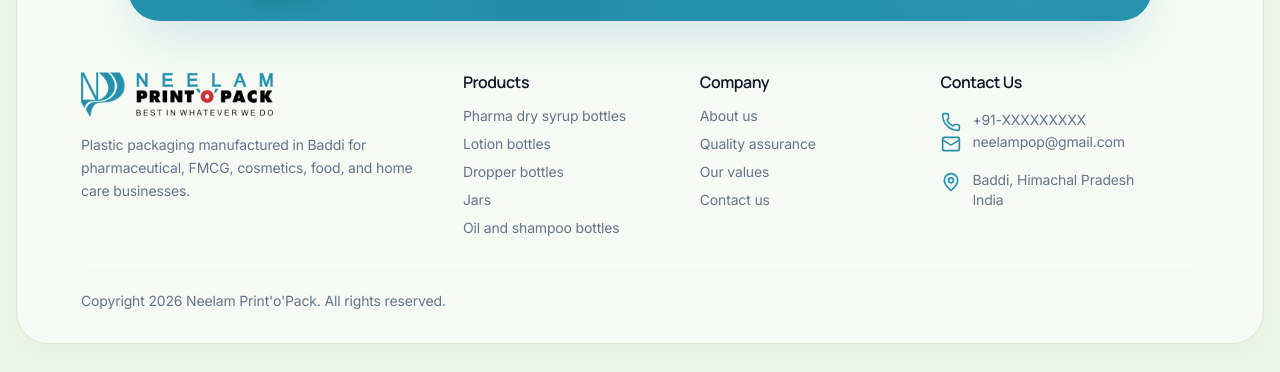
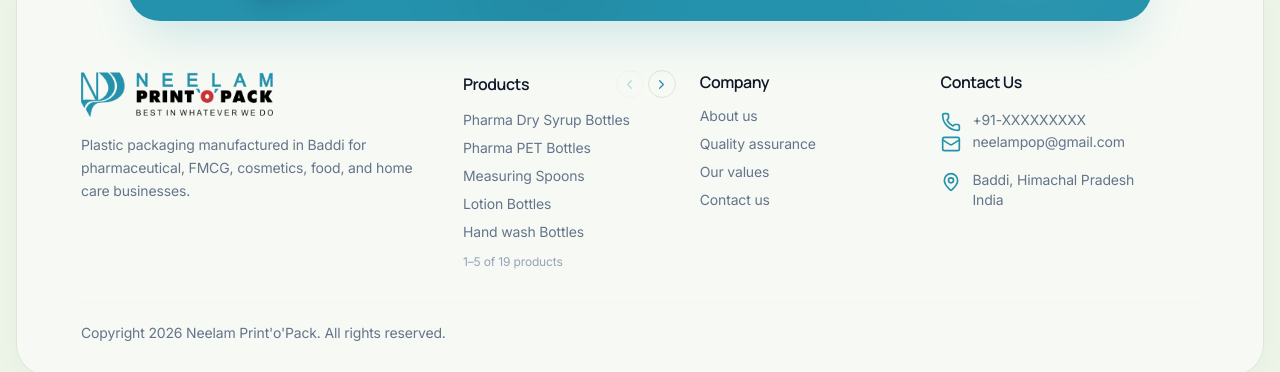
Before and after one commit to Nikhilguleria98/neelampop, a React (Vite) app: page / in a window 1280 px wide. Shown: the part 2682-3054 px from the top of the page. Built offline with nearby package versions, Linux system fonts and the light colour scheme.

Commit message:
all products shown in footer with same navigation links as navbar

```diff
--- a/src/components/Footer/footer.jsx
+++ b/src/components/Footer/footer.jsx
@@ -1,7 +1,41 @@
-import React from "react";
-import { AtSign,Phone,Mail, MapPin, Send } from "lucide-react";
+import React, { useState } from "react";
+import { AtSign, Mail, MapPin, Phone, Send } from "lucide-react";
 
 export default function Footer() {
+const [productPage, setProductPage] = useState(() => {
+  const savedPage = sessionStorage.getItem("footerProductPage");
+  return savedPage !== null ? Number(savedPage) : 0;
+});
+const productsPerPage = 5;
+
+const products = [
+  { name: "Pharma Dry Syrup Bottles", path: "/products/1/group" },
+  { name: "Pharma PET Bottles", path: "/products/55/10ml-22mm" },
+  { name: "Measuring Spoons", path: "/products/2/measuring-hollow-spoon" },
+  { name: "Lotion Bottles", path: "/products/3" },
+  { name: "Hand wash Bottles", path: "/products/4" },
+  { name: "Eye-Ear Dropper Bottle", path: "/products/5/30ml-round" },
+  { name: "Flip-off Seals", path: "/products/6" },
+  { name: "RoPP Caps for Pharma PET Bottles", path: "/products/7" },
+  { name: "Toilet/Floor Cleaner", path: "/products/8/floor-cleaner" },
+  { name: "Floor Cleaner Bottles", path: "/products/12" },
+  { name: "Jars", path: "/products/9/cream-jar" },
+  { name: "Shampoo Bottles", path: "/products/10" },
+  { name: "Oil Bottles", path: "/products/11/oil-1" },
+  { name: "Pharmaceutical Rubber Dropper Assembly", path: "/products/13" },
+  { name: "Stopper CAM Lock fittings for Cold rooms PUF Panels", path: "/products/14" },
+  { name: "Churan Bottle Set", path: "/products/15" },
+  { name: "Tablet Containers", path: "/products/16" },
+  { name: "Applicator For Piles", path: "/products/17" },
+  { name: "Talcum Powder Bottles", path: "/products/18/10gms-flat-talcum-powder-bottle" },
+];
+
+const totalPages = Math.ceil(products.length / productsPerPage);
+
+const visibleProducts = products.slice(
+  productPage * productsPerPage,
+  (productPage + 1) * productsPerPage
+);
   return (
     <footer className="relative overflow-hidden bg-[#edf4e8] px-4 pb-8 pt-12 font-sans">
       <div className="container mx-auto max-w-7xl relative z-10">
@@ -79,27 +113,127 @@ export default function Footer() {
             </div>
 
             {/* Main site links */}
+
+{/* Main site links */}
 <div className="grid grid-cols-2 gap-6 text-center sm:text-left lg:col-span-5">
   <div>
-                <h4 className="mb-3 text-base font-semibold text-slate-900">Products</h4>
+  <div className="mb-3 flex items-center justify-between gap-2">
+    <h4 className="text-base font-semibold text-slate-900">
+      Products
+    </h4>
+
+    <div className="flex items-center gap-1">
+      {/* Previous page */}
+      <button
+        type="button"
+onClick={() => {
+  setProductPage((prev) => {
+    const newPage = Math.max(0, prev - 1);
+    sessionStorage.setItem("footerProductPage", String(newPage));
+    return newPage;
+  });
+}}        disabled={productPage === 0}
+        aria-label="Previous products"
+        className="flex h-7 w-7 items-center justify-center rounded-full border border-[#dce8d4] text-[#2592ad] transition hover:bg-[#2592ad] hover:text-white disabled:cursor-not-allowed disabled:opacity-30 disabled:hover:bg-transparent disabled:hover:text-[#2592ad]"
+      >
+        <svg
+          xmlns="http://www.w3.org/2000/svg"
+          width="15"
+          height="15"
+          viewBox="0 0 24 24"
+          fill="none"
+          stroke="currentColor"
+          strokeWidth="2"
+          strokeLinecap="round"
+          strokeLinejoin="round"
+        >
+          <path d="m15 18-6-6 6-6" />
+        </svg>
+      </button>
+
+      {/* Next page */}
+      <button
+        type="button"
+        onClick={() => {
+  setProductPage((prev) => {
+    const newPage = Math.min(totalPages - 1, prev + 1);
+    sessionStorage.setItem("footerProductPage", String(newPage));
+    return newPage;
+  });
+}}
+        disabled={productPage === totalPages - 1}
+        aria-label="Next products"
+        className="flex h-7 w-7 items-center justify-center rounded-full border border-[#dce8d4] text-[#2592ad] transition hover:bg-[#2592ad] hover:text-white disabled:cursor-not-allowed disabled:opacity-30 disabled:hover:bg-transparent disabled:hover:text-[#2592ad]"
+      >
+        <svg
+          xmlns="http://www.w3.org/2000/svg"
+          width="15"
+          height="15"
+          viewBox="0 0 24 24"
+          fill="none"
+          stroke="currentColor"
+          strokeWidth="2"
+          strokeLinecap="round"
+          strokeLinejoin="round"
+        >
+          <path d="m9 18 6-6-6-6" />
+        </svg>
+      </button>
+    </div>
+  </div>
+
+  {/* Display five products per page */}
   <ul className="space-y-2 text-sm text-slate-500">
-                  <li><a href="/products/1" className="hover:text-[#2592ad]">Pharma dry syrup bottles</a></li>
-                  <li><a href="/products/3" className="hover:text-[#2592ad]">Lotion bottles</a></li>
-                  <li><a href="/products/5" className="hover:text-[#2592ad]">Dropper bottles</a></li>
-                  <li><a href="/products/9" className="hover:text-[#2592ad]">Jars</a></li>
-                  <li><a href="/products/11" className="hover:text-[#2592ad]">Oil and shampoo bottles</a></li>
+    {visibleProducts.map((product) => (
+      <li key={product.path}>
+        <a
+          href={product.path}
+          className="block break-words transition-colors hover:text-[#2592ad]"
+        >
+          {product.name}
+        </a>
+      </li>
+    ))}
   </ul>
+
+  {/* Page indicator */}
+  <p className="mt-3 text-xs text-slate-400">
+    {productPage * productsPerPage + 1}–
+    {Math.min((productPage + 1) * productsPerPage, products.length)}
+    {" "}of {products.length} products
+  </p>
 </div>
+
   <div>
-                <h4 className="mb-3 text-base font-semibold text-slate-900">Company</h4>
+    <h4 className="mb-3 text-base font-semibold text-slate-900">
+      Company
+    </h4>
+
     <ul className="space-y-2 text-sm text-slate-500">
-                  <li><a href="/about" className="hover:text-[#2592ad]">About us</a></li>
-                  <li><a href="/quality" className="hover:text-[#2592ad]">Quality assurance</a></li>
-                  <li><a href="/values" className="hover:text-[#2592ad]">Our values</a></li>
-                  <li><a href="/contact" className="hover:text-[#2592ad]">Contact us</a></li>
+      <li>
+        <a href="/about" className="hover:text-[#2592ad]">
+          About us
+        </a>
+      </li>
+      <li>
+        <a href="/quality" className="hover:text-[#2592ad]">
+          Quality assurance
+        </a>
+      </li>
+      <li>
+        <a href="/values" className="hover:text-[#2592ad]">
+          Our values
+        </a>
+      </li>
+      <li>
+        <a href="/contact" className="hover:text-[#2592ad]">
+          Contact us
+        </a>
+      </li>
     </ul>
   </div>
 </div>
+
             {/* Contact Information (3 Columns) */}
             <div className="lg:col-span-3 text-center sm:text-left">
               <h4 className="font-semibold text-slate-900 mb-4 text-base">Contact Us</h4>
```
Lines whose indentation alone changed are shown as unchanged.
